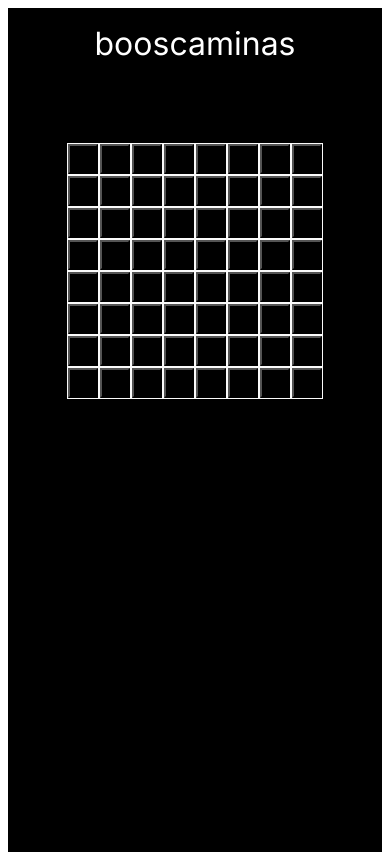
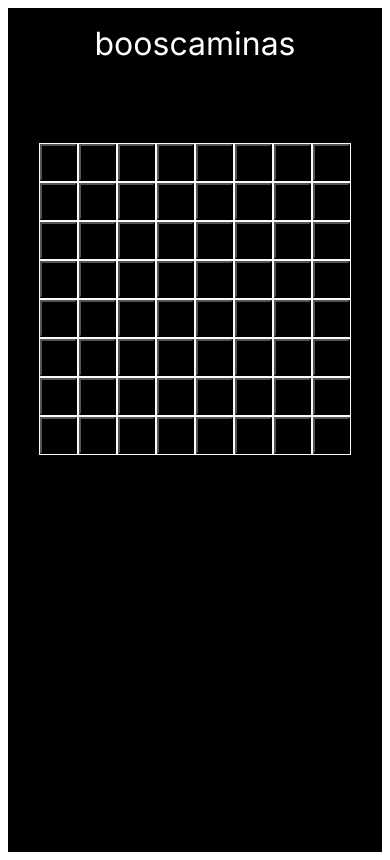
Before and after one commit to erickmaycolhc/buscaminas, a Next.js app: page / in a window 390 px wide. Built offline with nearby package versions, Linux system fonts and the light colour scheme.

Commit message:
modifid: responsive complete 3.0

```diff
--- a/app/globals.css
+++ b/app/globals.css
@@ -87,18 +87,18 @@
   }
 }
 
-/* @media screen and (max-width: 540px) {
+@media screen and (max-width: 540px) {
   .all-div {
     height: 40px;
     width: 40px;
     font-size: 1rem;
   }
-} */
+}
 
 @media screen and (max-width: 450px) {
   .all-div {
-    height: 30px;
-    width: 30px;
+    height: 37px;
+    width: 37px;
   }
   .header {
     font-size: 2rem;
```
